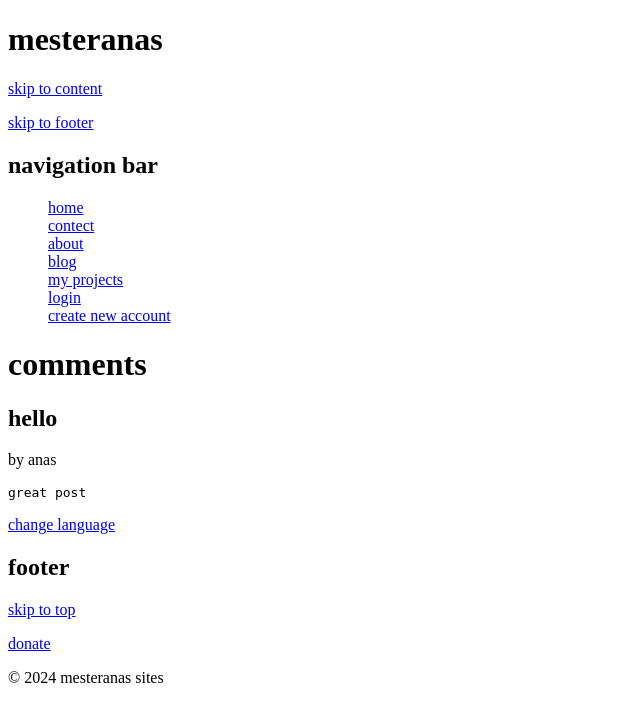
After one commit to mesteranas/mesteranas_django, a Django app: page /en/post/1/comments in a window 1280 px wide. The commit adds this page. Shown: the top 722 px of the page, without its empty margins (0-640 px from the left). Run offline with Django 5.2, Linux system fonts and the light colour scheme; data comes from the database, SQL or seed files in the repository.

Commit message:
11/04/2024/comments

```diff
--- a/mesteranas/home/admin.py
+++ b/mesteranas/home/admin.py
@@ -3,3 +3,4 @@ from . import models
 
 # Register your models here.
 admin.site.register(models.post)
+admin.site.register(models.Comments)
--- a/mesteranas/home/forms.py
+++ b/mesteranas/home/forms.py
@@ -16,3 +16,6 @@ class ChangePassword(forms.Form):
     currentPassword=forms.CharField(label=_("current password"),widget=forms.PasswordInput())
     newPassword=forms.CharField(min_length=8,label=_("new password"),widget=forms.PasswordInput())
     confNewPassword=forms.CharField(min_length=8,label=_("confirm new password"),widget=forms.PasswordInput())
+class Comment(forms.Form):
+    title=forms.CharField(label=_("title"))
+    description=forms.CharField(label=_("content"),widget=forms.Textarea)
--- a/mesteranas/home/models.py
+++ b/mesteranas/home/models.py
@@ -3,17 +3,20 @@ from django.db import models
 from django.contrib.auth.models import User
 # Create your models here.
 class post(models.Model):
-    title=models.CharField(max_length=500)
-    body=models.TextField()
+    arabicTitle=models.CharField(max_length=500)
+    englishTitle=models.CharField(max_length=500)
+    arabicBody=models.TextField()
+    englishBody=models.TextField()
     date=models.DateTimeField(auto_now=True)
     user=models.ForeignKey(to=User,on_delete=models.CASCADE)
     category=models.CharField(max_length=100)
     def __str__(self):
-        return self.title
+        return self.englishTitle
 class Comments(models.Model):
     user=models.ForeignKey(to=User,on_delete=models.CASCADE)
     post=models.ForeignKey(to=post,on_delete=models.CASCADE)
     title=models.CharField(max_length=300)
     content=models.TextField()
+    date=models.DateTimeField(auto_now=True)
     def __str__(self):
         return self.title
--- a/mesteranas/home/urls.py
+++ b/mesteranas/home/urls.py
@@ -13,5 +13,6 @@ urlpatterns=[
  path("accounts/changePassword",views.changePassword,name="changePassword"),
     path("blog",views.blog,name="blog"),
     path("post/<int:pk>",views.viewblog,name="ViewPost"),
-    path("myProjects",views.myProjects,name="myProjects")
+    path("myProjects",views.myProjects,name="myProjects"),
+    path("post/<int:pk>/comments",views.comments,name="comments")
 ]
--- a/mesteranas/home/views.py
+++ b/mesteranas/home/views.py
@@ -1,5 +1,5 @@
 import requests
-from django.utils.translation import gettext_lazy as _,activate
+from django.utils.translation import gettext_lazy as _,activate,get_language
 from django.shortcuts import render,redirect,get_object_or_404
 from . import forms,models
 from django.contrib import auth
@@ -8,7 +8,9 @@ from django.contrib.auth.models import User
 
 
 # Create your views here.
+
 def home_(r):
+    activate(r.session.get('django_language', None))
     return render(r,"home.html")
 def Contect(r):
     return render(r,"contect.html")
@@ -18,6 +20,7 @@ def changeLanguage(r):
     if r.method=="POST":
         language=r.POST["language"]
         activate(language)
+        r.session['django_language'] = language
         return redirect("homePage")
     return render(r,"changeLanguage.html")
 def newaccound(r):
@@ -88,9 +91,36 @@ def changePassword(r):
     return render(r,"change_password.html",{"form":frm})
 def viewblog(r,pk):
     post=get_object_or_404(models.post,pk=pk)
+    title=""
+    body=""
+    language=get_language()
+    if language=="ar":
+        title=post.arabicTitle
+        body=post.arabicBody
+    else:
+        title=post.englishTitle
+        body=post.englishBody
+    post.title=title
+    post.body=body
+
     return render(r,"post.html",{"post":post})
 def blog(r):
-    posts=models.post.objects.all().order_by("-date")
+    Posts=models.post.objects.all().order_by("-date")
+    posts=[]
+    title=""
+    body=""
+    language=get_language()
+    for post in Posts:
+        if language=="ar":
+            title=post.arabicTitle
+            body=post.arabicBody
+        else:
+            title=post.englishTitle
+            body=post.englishBody
+        post.title=title
+        post.body=body
+        posts.append(post)
+
     return render(r,"blog.html",{"posts":posts})
 def myProjects(re):
     page=1
@@ -104,3 +134,17 @@ def myProjects(re):
             page+=1
             projects.extend(r.json())
     return render(re,"myProjects.html",{"projects":projects})
+def comments(r,pk):
+    post=get_object_or_404(models.post,pk=pk)
+    comments = models.Comments.objects.filter(post=post).order_by("-date")
+    if r.method=="POST":
+        form=forms.Comment(r.POST)
+        if form.is_valid():
+            comment=models.Comments()
+            comment.post=post
+            comment.title=form.cleaned_data["title"]
+            comment.content=form.cleaned_data["description"]
+            comment.user=User.objects.get(username=r.user)
+            comment.save()
+    form=forms.Comment()
+    return render(r,"comments.html",{"comments":comments,"form":form})
--- /dev/null
+++ b/mesteranas/templates/comments.html
@@ -0,0 +1,21 @@
+{%extends "home.html"%}
+{%load i18n%}
+{%block title%}{%trans "comments"%}{%endblock%}
+{%block content%}
+<h1>{%trans "comments"%}</h1>
+{%if user.is_authenticated%}
+<h2>{%trans "create new comment"%}</h2>
+<form method="post">
+    {%csrf_token%}
+    {{form}}
+    <button type="submit">{%trans "publish"%}</button>
+</form>
+{%endif%}
+{%for comment in comments%}
+<h2>{{comment.title}}</h2>
+<p>{%trans "by"%} {{comment.user.first_name}} {{comment.user.last_name}}</p>
+<p>
+    <pre>{{comment.content}}</pre>
+</p>
+{%endfor%}
+{%endblock%}
--- a/mesteranas/templates/post.html
+++ b/mesteranas/templates/post.html
@@ -7,6 +7,7 @@
 <p>{%trans "publish on:"%}" {{post.date}}</p>
 <p>{%trans "category:"%}" {{post.category}}</p>
 <p><pre>{{post.body|safe}}</pre></p>
+<p><a href="{%url "comments" post.pk%}">{%trans "comments"%}</a></p>
 <details>
     <summary>share</summary>
     <a href="https://t.me/share/url?url={{post.title}} :https://domain.com{% url "ViewPost" post.pk%}">telegram</a>
```
Also changed, not shown: mesteranas/db.sqlite3, mesteranas/home/migrations/0003_rename_body_post_englishbody_and_more.py (added), mesteranas/home/migrations/0004_comments_date.py (added).
